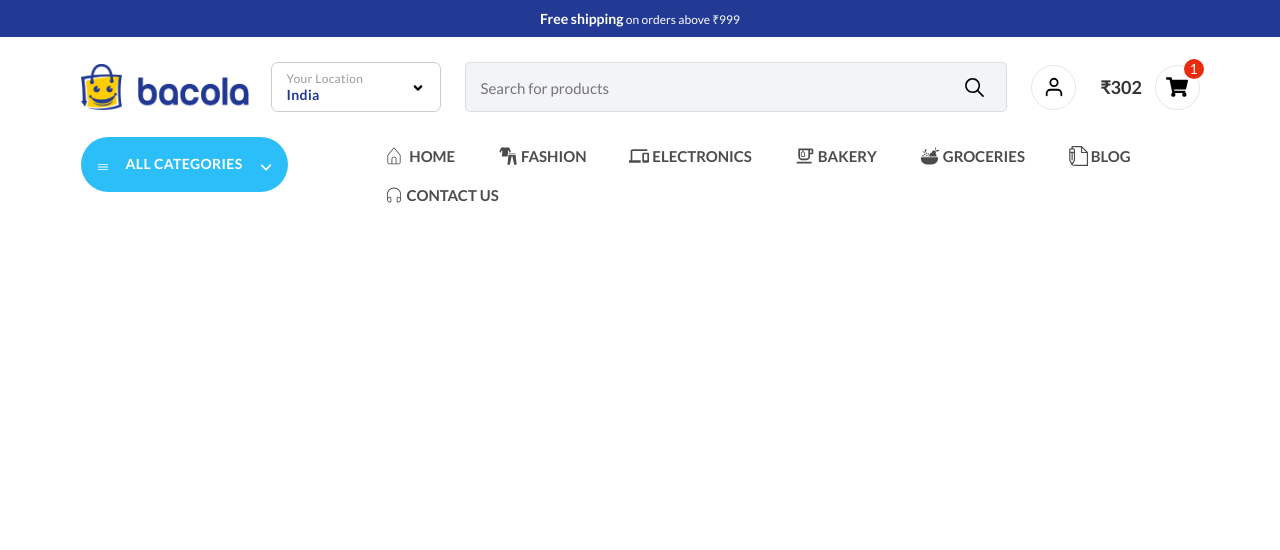
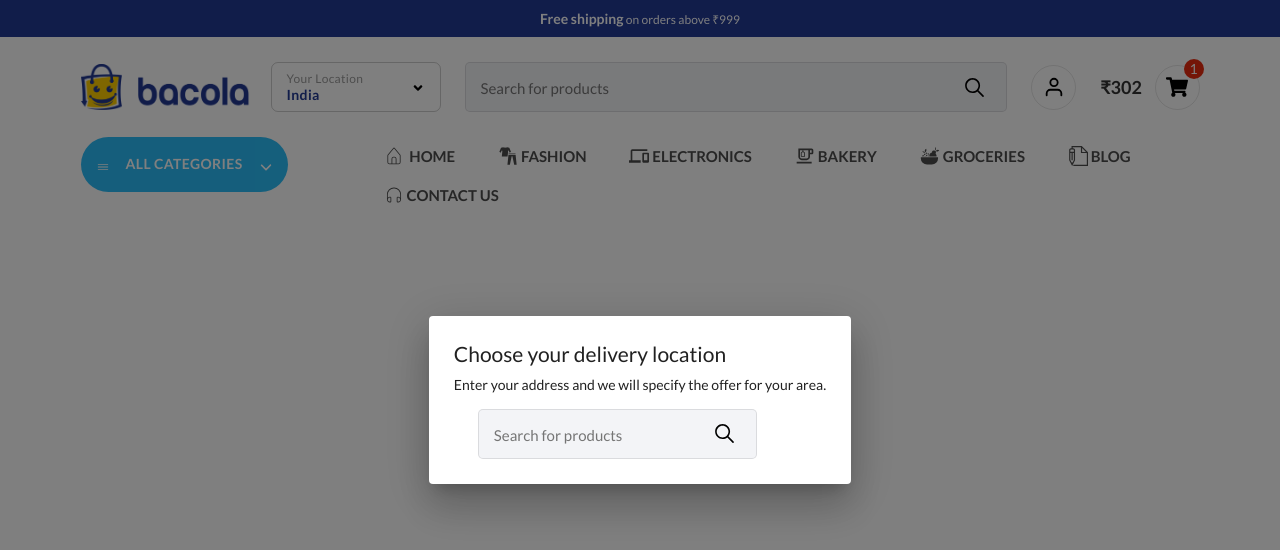
Before and after one commit to himanshu3232/DevCart, a React (Vite) app in the folder DevCart/: page / in a window 1280 px wide. Shown: the top 550 px of the page. Built offline with nearby package versions, Linux system fonts and the light colour scheme.

Commit message:
Added post service

```diff
--- a/DevCart/src/components/header/CountryDropdown.tsx
+++ b/DevCart/src/components/header/CountryDropdown.tsx
@@ -1,5 +1,7 @@
 import { Button } from "@mui/material";
 import { FaAngleDown } from "react-icons/fa";
+import Dialog from "@mui/material/Dialog";
+import { IoIosSearch } from "react-icons/io";
 
 export default function CountryDropdown() {
   return (
@@ -9,10 +11,22 @@ export default function CountryDropdown() {
           <span className="label">Your Location</span>
           <span className="name">India</span>
         </div>
-        <span style={{marginLeft: 'auto'}}>
+        <span style={{ marginLeft: "auto" }}>
           <FaAngleDown />
         </span>
       </Button>
+
+      <Dialog open={true} className="location-modal">
+        <h4>Choose your delivery location</h4>
+        <p>Enter your address and we will specify the offer for your area.</p>
+
+        <div className="headerSearch w-75">
+          <input type="text" placeholder="Search for products" />
+          <Button>
+            <IoIosSearch />
+          </Button>
+        </div>
+      </Dialog>
     </>
   );
 }
--- a/DevCart/src/index.css
+++ b/DevCart/src/index.css
@@ -67,7 +67,7 @@
   opacity: 0.7;
 }
 
-header .headerSearch {
+.headerSearch {
   width: 60%;
   height: 50px;
   background: #f3f4f7;
@@ -76,7 +76,7 @@ header .headerSearch {
   border-radius: 5px;
   border: 1px solid rgba(0, 0, 0, 0.1);
 }
-header .headerSearch input {
+.headerSearch input {
   background: transparent !important;
   outline: none !important;
   font-size: 15px;
@@ -88,10 +88,10 @@ header .headerSearch input {
   margin-right: 0rem;
 }
 
-header .headerSearch input ::-webkit-input-placeholder {
+.headerSearch input ::-webkit-input-placeholder {
   color: rgba(0, 0, 0, 0.6);
 }
-header .headerSearch button {
+.headerSearch button {
   position: absolute;
   top: 4px;
   right: 0px;
@@ -105,7 +105,7 @@ header .headerSearch button {
   margin-left: 24px;
   margin-right: 24px;
 }
-header .headerSearch button svg {
+.headerSearch button svg {
   font-size: 25px;
 }
 .part3 {
@@ -166,10 +166,10 @@ nav .categories .icon2 {
   margin-left: 16px;
 }
 
-nav .nav2 ul{
+nav .nav2 ul {
   margin-bottom: 0px;
 }
-nav .nav2 ul li a{
+nav .nav2 ul li a {
   font-size: 15px;
   text-decoration: none;
   font-weight: 600;
@@ -180,12 +180,16 @@ nav .nav2 ul li a{
   padding: 8px 18px;
   transition: all 0.2s ease-in-out;
 }
-nav .nav2 ul li a:hover{
+nav .nav2 ul li a:hover {
   color: #2bbef9;
   background: #f0faff;
   border-radius: 30px;
 }
 
-nav .nav2 ul li a svg{
+nav .nav2 ul li a svg {
   font-size: 20px;
 }
+
+.location-modal .MuiPaper-elevation {
+  padding: 25px;
+}
```
